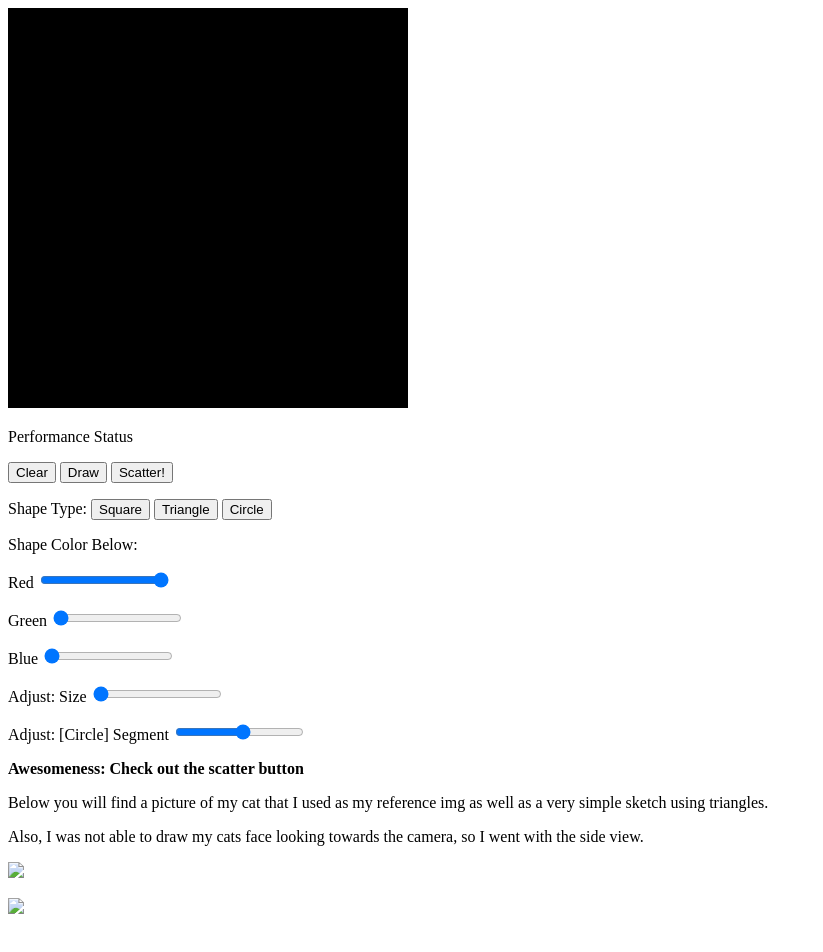
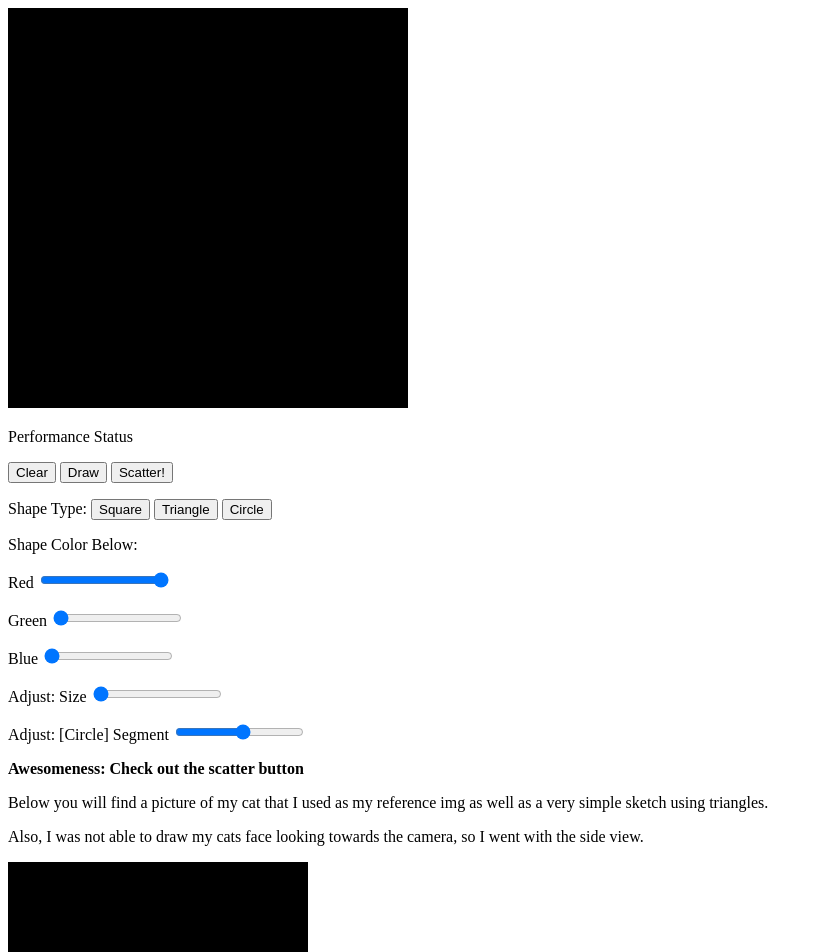
Before and after one commit to joseavalencia/cse160, a plain HTML site: page assignment1/src/asg1.html in a window 1280 px wide. Shown: the top 952 px of the page, without its empty margins (0-823 px from the left). Before the commit the page ends 926 px from the top, so only its background shows below. Drawn offline with Linux system fonts and the light colour scheme; the site is published under a folder, as on GitHub Pages, so addresses that start at the root find nothing.

Commit message:
update asg1.html

```diff
--- a/assignment1/src/asg1.html
+++ b/assignment1/src/asg1.html
@@ -56,10 +56,10 @@
     </p>
 
     <p>
-    <img src="/img/cat.jpg" width="300" />
+    <img src="../img/cat.jpg" width="300" />
     </p>
 
-    <img src="/img/sketch.jpg" width="400" />
+    <img src="../img/sketch.jpg" width="400" />
 
 
     <script src="../lib/webgl-utils.js"></script>
```
